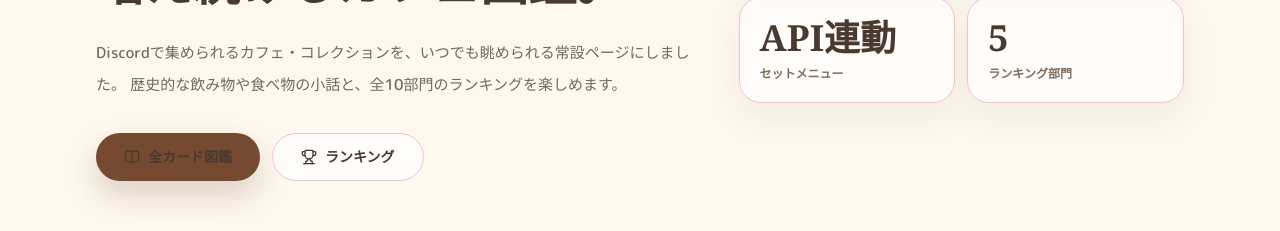
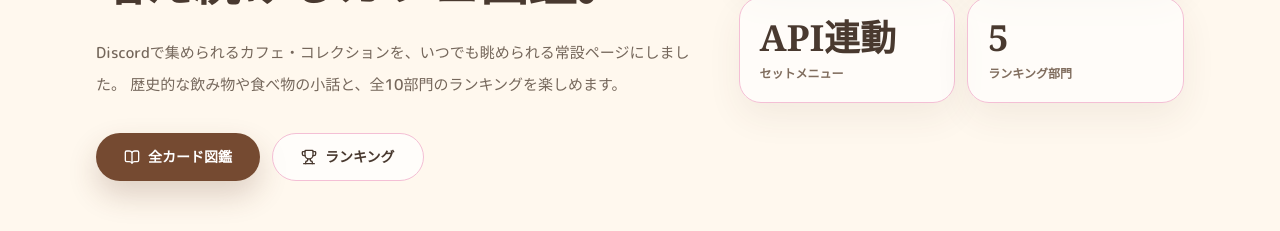
Before and after one commit to usapopopooon/chill-cafe-site, a React (Vite) app: page / in a window 1280 px wide. Shown: the part 2520-2751 px from the top of the page. Built offline with nearby package versions, Linux system fonts and the light colour scheme; no server answers; a web font is replaced by a local one.

Commit message:
Fix cafe catalog button contrast

```diff
--- a/src/app.tsx
+++ b/src/app.tsx
@@ -187,7 +187,7 @@ export function App() {
             <div className="mt-8 flex flex-wrap gap-3">
               <a
                 href={assetUrl("cafe-collection/")}
-                className="inline-flex h-12 items-center gap-2 rounded-full bg-[#754a31] px-7 text-sm font-bold text-white shadow-[0_14px_30px_rgba(88,52,31,0.2)] transition hover:-translate-y-0.5"
+                className="inline-flex h-12 items-center gap-2 rounded-full bg-[#754a31] px-7 text-sm font-bold !text-white shadow-[0_14px_30px_rgba(88,52,31,0.2)] transition hover:-translate-y-0.5"
               >
                 <BookOpen className="size-4" />
                 全カード図鑑
```
Also changed, not shown: 1 other file (tests, documents, lock files or other folders).
